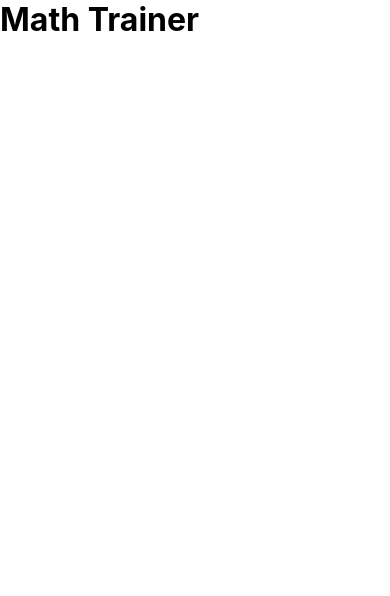
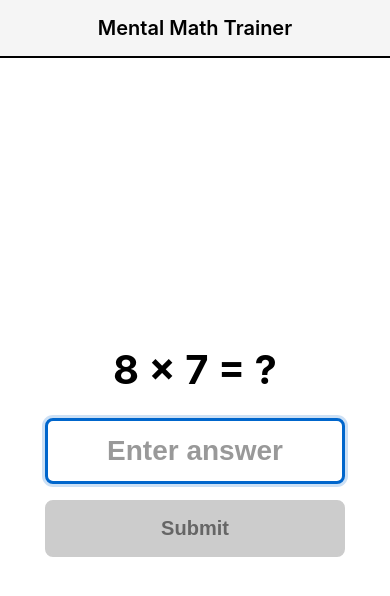
Before and after one commit to JaponBaligi/basic-math-trainer, a React (Vite) app: page / in a window 390 px wide. Shown: the top 596 px of the page. Built offline with nearby package versions, Linux system fonts and the light colour scheme.

Commit message:
Implement main App component with mobile-first styling

```diff
--- /dev/null
+++ b/src/App.css
@@ -0,0 +1,183 @@
+.app {
+  min-height: 100vh;
+  display: flex;
+  flex-direction: column;
+  background-color: #ffffff;
+  color: #000000;
+}
+
+.app-header {
+  padding: 1rem;
+  text-align: center;
+  background-color: #f5f5f5;
+  border-bottom: 2px solid #000000;
+}
+
+.app-header h1 {
+  font-size: 1.5rem;
+  font-weight: 600;
+  margin: 0;
+}
+
+.app-main {
+  flex: 1;
+  display: flex;
+  flex-direction: column;
+  align-items: center;
+  justify-content: center;
+  padding: 2rem 1rem;
+  gap: 2rem;
+  max-width: 600px;
+  margin: 0 auto;
+  width: 100%;
+}
+
+.question-display {
+  width: 100%;
+  text-align: center;
+}
+
+.question-text {
+  font-size: 3rem;
+  font-weight: 700;
+  line-height: 1.2;
+  word-break: break-word;
+}
+
+.input-section {
+  width: 100%;
+  display: flex;
+  flex-direction: column;
+  gap: 1rem;
+  align-items: center;
+}
+
+.answer-input {
+  width: 100%;
+  max-width: 300px;
+  padding: 1rem;
+  font-size: 2rem;
+  text-align: center;
+  border: 3px solid #000000;
+  border-radius: 8px;
+  background-color: #ffffff;
+  color: #000000;
+  font-weight: 600;
+}
+
+.answer-input:focus {
+  outline: none;
+  border-color: #0066cc;
+  box-shadow: 0 0 0 3px rgba(0, 102, 204, 0.2);
+}
+
+.answer-input:disabled {
+  background-color: #f5f5f5;
+  cursor: not-allowed;
+}
+
+.answer-input::placeholder {
+  color: #999999;
+}
+
+.submit-button,
+.next-button {
+  width: 100%;
+  max-width: 300px;
+  padding: 1rem 2rem;
+  font-size: 1.5rem;
+  font-weight: 600;
+  border: 3px solid #000000;
+  border-radius: 8px;
+  background-color: #000000;
+  color: #ffffff;
+  cursor: pointer;
+  transition: background-color 0.2s, color 0.2s;
+}
+
+.submit-button:hover:not(:disabled) {
+  background-color: #333333;
+}
+
+.submit-button:active:not(:disabled) {
+  background-color: #666666;
+}
+
+.submit-button:disabled {
+  background-color: #cccccc;
+  border-color: #cccccc;
+  color: #666666;
+  cursor: not-allowed;
+}
+
+.next-button {
+  background-color: #0066cc;
+  border-color: #0066cc;
+}
+
+.next-button:hover {
+  background-color: #0052a3;
+}
+
+.next-button:active {
+  background-color: #003d7a;
+}
+
+.feedback {
+  width: 100%;
+  max-width: 500px;
+  padding: 1rem;
+  font-size: 1.5rem;
+  font-weight: 600;
+  text-align: center;
+  border-radius: 8px;
+  border: 3px solid;
+}
+
+.feedback-correct {
+  background-color: #e6f7e6;
+  border-color: #00aa00;
+  color: #003300;
+}
+
+.feedback-incorrect {
+  background-color: #ffe6e6;
+  border-color: #cc0000;
+  color: #330000;
+}
+
+@media (max-width: 480px) {
+  .app-header h1 {
+    font-size: 1.25rem;
+  }
+
+  .question-text {
+    font-size: 2.5rem;
+  }
+
+  .answer-input {
+    font-size: 1.75rem;
+    padding: 0.875rem;
+  }
+
+  .submit-button,
+  .next-button {
+    font-size: 1.25rem;
+    padding: 0.875rem 1.5rem;
+  }
+
+  .feedback {
+    font-size: 1.25rem;
+  }
+
+  .app-main {
+    padding: 1.5rem 1rem;
+    gap: 1.5rem;
+  }
+}
+
+@media (min-width: 481px) and (max-width: 768px) {
+  .question-text {
+    font-size: 2.75rem;
+  }
+}
--- a/src/App.tsx
+++ b/src/App.tsx
@@ -1,7 +1,59 @@
+import { useEffect } from 'react';
+import { useMathGame } from './hooks/useMathGame';
+import { QuestionDisplay } from './components/QuestionDisplay';
+import { AnswerInput } from './components/AnswerInput';
+import { SubmitButton } from './components/SubmitButton';
+import { FeedbackDisplay } from './components/FeedbackDisplay';
+import { NextButton } from './components/NextButton';
+import './App.css';
+
 function App() {
+  const { gameState, startNewQuestion, handleAnswerSubmit, handleAnswerChange, handleNextQuestion } = useMathGame();
+
+  useEffect(() => {
+    startNewQuestion();
+  }, [startNewQuestion]);
+
+  const canSubmit = gameState.userAnswer.trim() !== '' && !gameState.showFeedback;
+  const showFeedback = gameState.showFeedback && gameState.currentQuestion;
+  const showNextButton = gameState.showFeedback;
+
   return (
-    <div>
-      <h1>Math Trainer</h1>
+    <div className="app">
+      <header className="app-header">
+        <h1>Mental Math Trainer</h1>
+      </header>
+
+      <main className="app-main">
+        {gameState.currentQuestion && (
+          <>
+            <QuestionDisplay question={gameState.currentQuestion} />
+
+            <div className="input-section">
+              <AnswerInput
+                value={gameState.userAnswer}
+                onChange={handleAnswerChange}
+                onSubmit={handleAnswerSubmit}
+                disabled={gameState.showFeedback}
+              />
+              {!showNextButton && (
+                <SubmitButton onClick={handleAnswerSubmit} disabled={!canSubmit} />
+              )}
+            </div>
+
+            {showFeedback && gameState.isCorrect !== null && (
+              <FeedbackDisplay
+                isCorrect={gameState.isCorrect}
+                correctAnswer={gameState.currentQuestion.correctAnswer}
+              />
+            )}
+
+            {showNextButton && (
+              <NextButton onClick={handleNextQuestion} />
+            )}
+          </>
+        )}
+      </main>
     </div>
   );
 }
--- /dev/null
+++ b/src/components/SubmitButton.tsx
@@ -0,0 +1,12 @@
+interface SubmitButtonProps {
+  onClick: () => void;
+  disabled: boolean;
+}
+
+export function SubmitButton({ onClick, disabled }: SubmitButtonProps) {
+  return (
+    <button type="button" className="submit-button" onClick={onClick} disabled={disabled}>
+      Submit
+    </button>
+  );
+}
```
